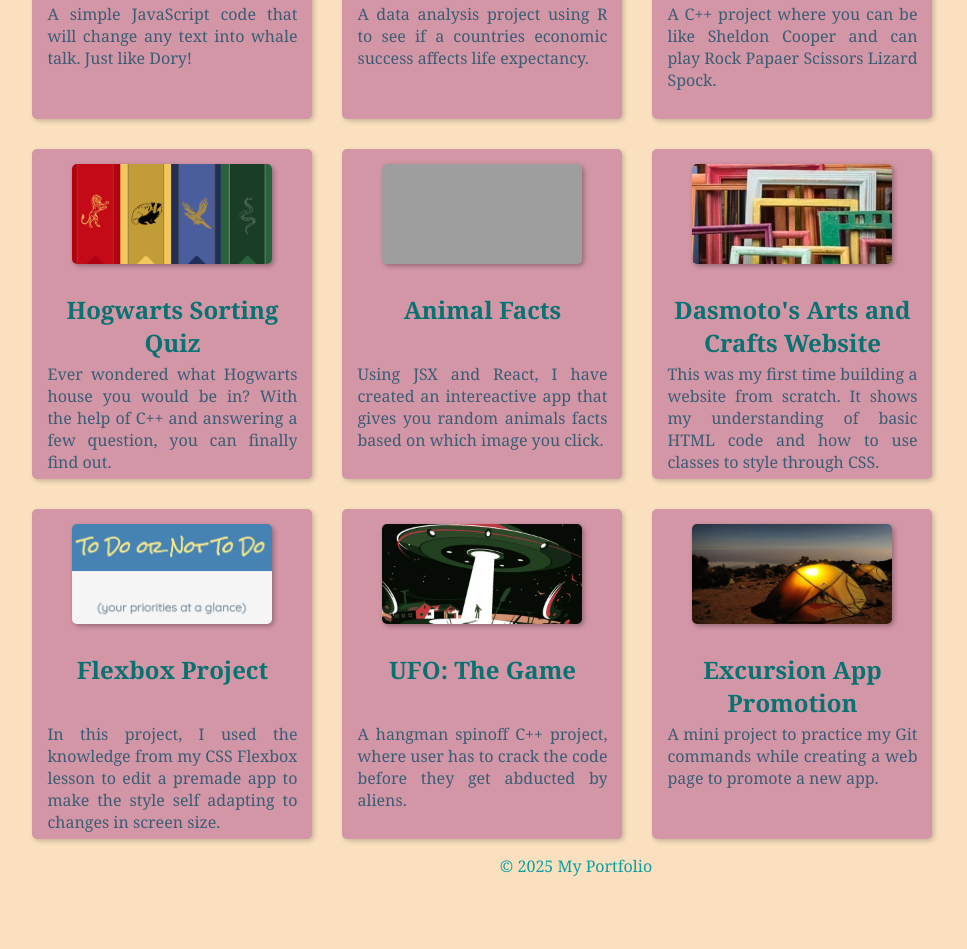
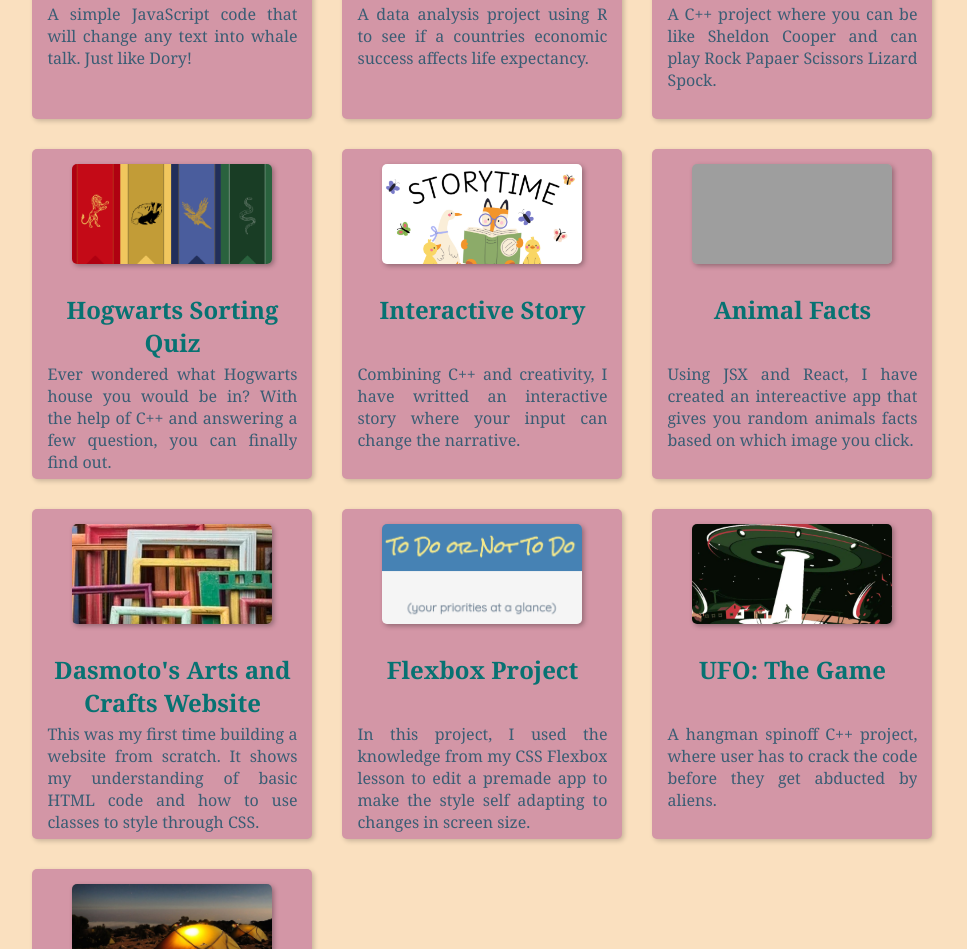
Before and after one commit to chezy72-del/MyProjectPortfolio, a plain HTML site: page projectscontents.html in a window 1280 px wide. Shown: the part 1422-2371 px from the top of the page, without its empty margins (64-1031 px from the left). Before the commit the page ends 2315 px from the top, so only its background shows below. Drawn offline with Linux system fonts and the light colour scheme; grey boxes are pictures that could not be loaded.

Commit message:
Added project card to contents

```diff
--- a/projectscontents.html
+++ b/projectscontents.html
@@ -160,13 +160,13 @@
             <a href="projects/C++/SortingHat/SortingHat.html"><h2>Hogwarts Sorting Quiz</h2></a>
             <p>Ever wondered what Hogwarts house you would be in? With the help of C++ and answering a few question, you can finally find out.</p>
         </div>
-<!--
+
         <div class="project_card lang_cpp diff_beginner">
             <img src="resources/images/ProjectContents/storytime.png">
-            <a href="projects/C++/TextAdventire.html"><h2>Interactive Story</h2></a>
+            <a href="projects/C++/TextAdventure/TextAdventure.html"><h2>Interactive Story</h2></a>
             <p>Combining C++ and creativity, I have writted an interactive story where your input can change the narrative.</p>
         </div>
--->
+
         <div class="project_card lang_react diff_beginner">
             <img src="resources/images/ProjectContents/animalfacts.png">
             <a href="projects/React/AnimalFunFacts/animalfunfacts.html"><h2>Animal Facts</h2></a>
```
